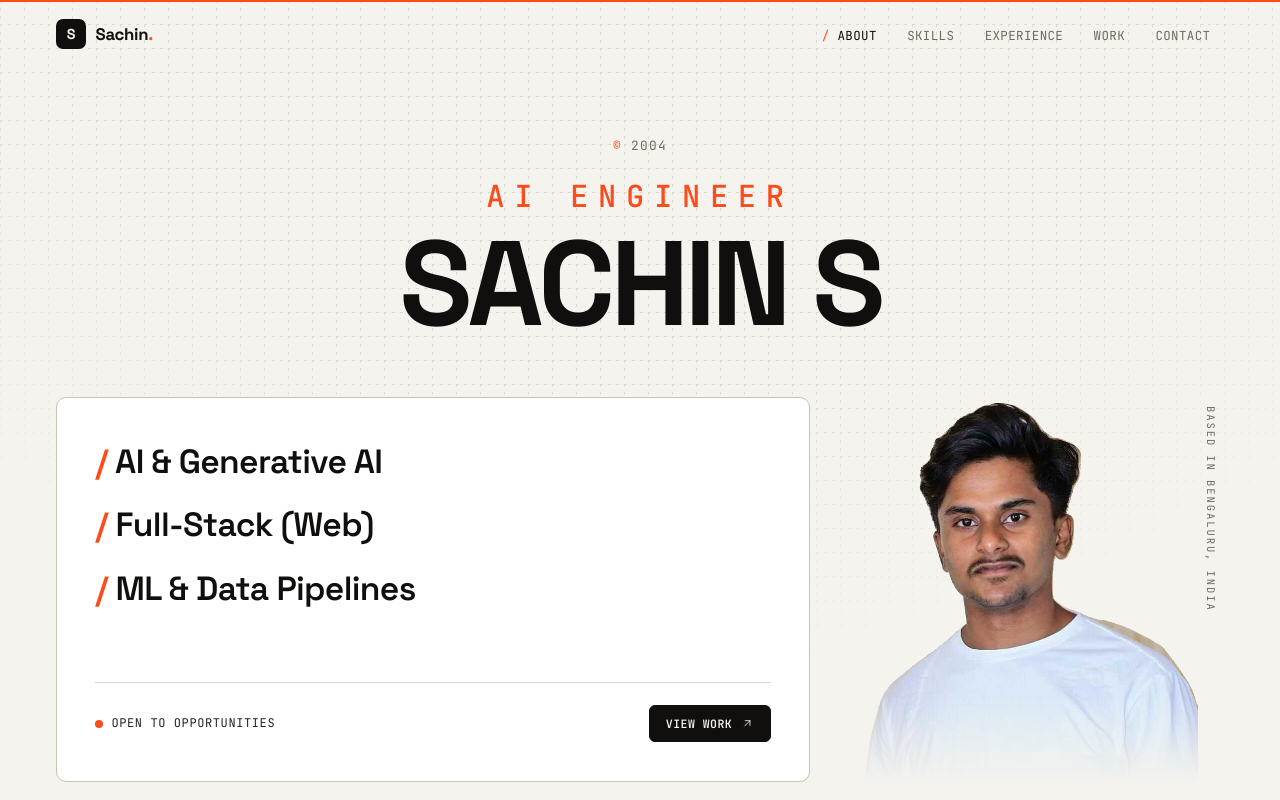
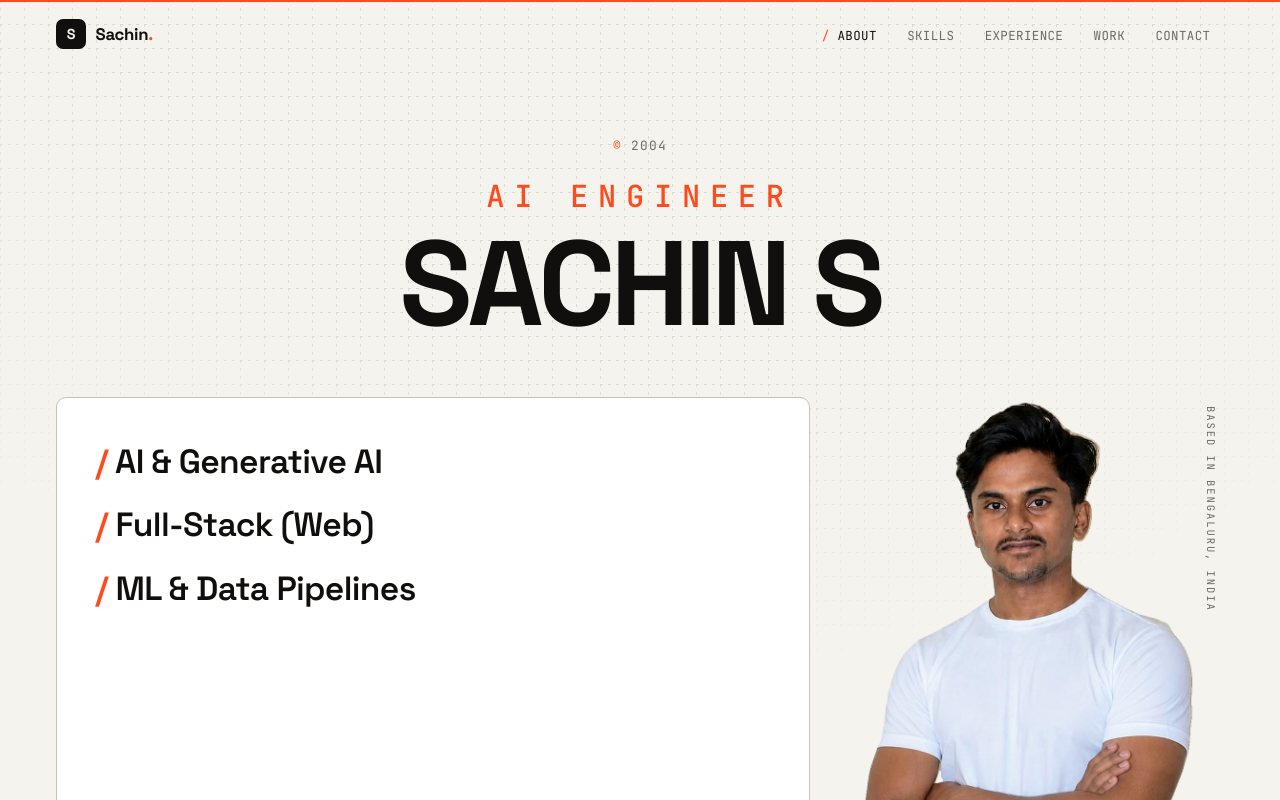
Before and after one commit to sachin-2004jlr/My-Portifolio, a React (Vite) app: page / in a window 1280 px wide. Shown: the top 800 px of the page. Built offline with nearby package versions, Linux system fonts and the light colour scheme.

Commit message:
Portrait: full crossed-arms figure (colour cut-out), lower fade

```diff
--- a/src/index.css
+++ b/src/index.css
@@ -274,8 +274,8 @@ main { position: relative; z-index: 1; }
   display: block;
   /* Cut-out figure that blends into the paper background (full colour) */
   filter: saturate(1.05) contrast(1.02);
-  -webkit-mask-image: linear-gradient(to bottom, #000 78%, transparent 100%);
-          mask-image: linear-gradient(to bottom, #000 78%, transparent 100%);
+  -webkit-mask-image: linear-gradient(to bottom, #000 88%, transparent 100%);
+          mask-image: linear-gradient(to bottom, #000 88%, transparent 100%);
 }
 .hero__portrait-cap {
   writing-mode: vertical-rl;
```
Also changed, not shown: public/sachin.jpg, public/sachin.png.
